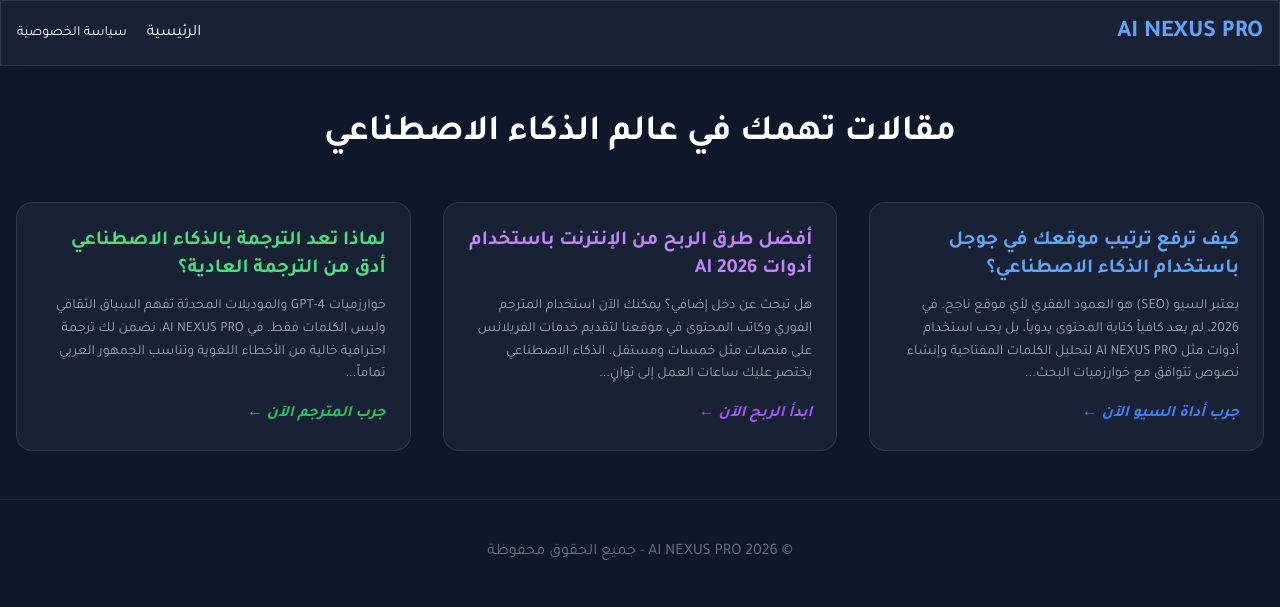
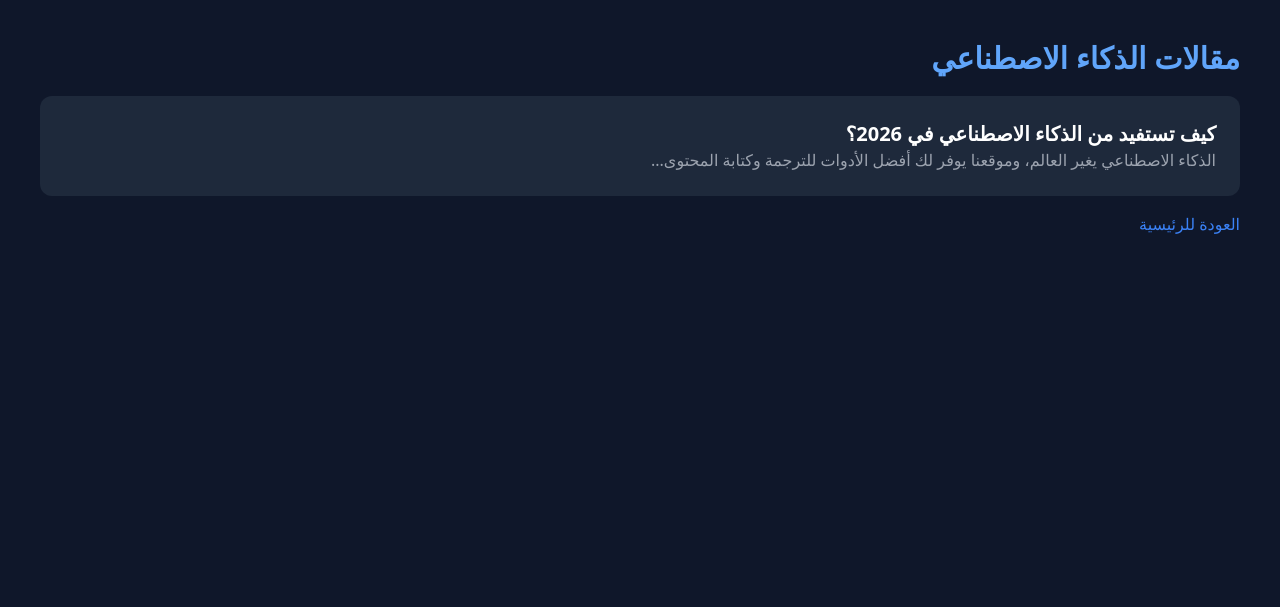
Before and after one commit to rogaareef/ai-nexus-pro, a website: page blog.html in a window 1280 px wide. Drawn offline with nearby package versions, Linux system fonts and the light colour scheme.

Commit message:
Revise blog structure and update content
Updated the blog layout and content for better presentation.

```diff
--- a/blog.html
+++ b/blog.html
@@ -1,62 +1,12 @@
 <!DOCTYPE html>
 <html lang="ar" dir="rtl">
-<head>
-    <script async src="https://pagead2.googlesyndication.com/pagead/js/adsbygoogle.js?client=ca-pub-6119422909390809" crossorigin="anonymous"></script>
-    <meta charset="UTF-8">
-    <meta name="viewport" content="width=device-width, initial-scale=1.0">
-    <title>مدونة الذكاء الاصطناعي - AI NEXUS PRO</title>
-    <script src="https://cdn.tailwindcss.com"></script>
-    <style>
-        @import url('https://fonts.googleapis.com/css2?family=Tajawal:wght@400;700&display=swap');
-        body { font-family: 'Tajawal', sans-serif; background: #0f172a; color: white; }
-        .glass { background: rgba(30, 41, 59, 0.7); backdrop-filter: blur(10px); border: 1px solid rgba(255,255,255,0.1); }
-        article { transition: transform 0.3s; }
-        article:hover { transform: translateY(-5px); }
-    </style>
-</head>
-<body>
-    <nav class="glass sticky top-0 z-50 p-4">
-        <div class="container mx-auto flex justify-between items-center">
-            <a href="/" class="text-2xl font-bold text-blue-400">AI NEXUS PRO</a>
-            <div class="space-x-4 space-x-reverse">
-                <a href="/" class="hover:text-blue-300">الرئيسية</a>
-                <a href="/policy.html" class="hover:text-blue-300 text-sm">سياسة الخصوصية</a>
-            </div>
-        </div>
-    </nav>
-
-    <main class="container mx-auto px-4 py-12">
-        <h1 class="text-4xl font-bold text-center mb-12 text-gradient">مقالات تهمك في عالم الذكاء الاصطناعي</h1>
-
-        <div class="grid md:grid-cols-2 lg:grid-cols-3 gap-8">
-            <article class="glass p-6 rounded-2xl">
-                <h2 class="text-xl font-bold mb-3 text-blue-400">كيف ترفع ترتيب موقعك في جوجل باستخدام الذكاء الاصطناعي؟</h2>
-                <p class="text-gray-400 text-sm mb-4 leading-relaxed">
-                    يعتبر السيو (SEO) هو العمود الفقري لأي موقع ناجح. في 2026، لم يعد كافياً كتابة المحتوى يدوياً، بل يجب استخدام أدوات مثل AI NEXUS PRO لتحليل الكلمات المفتاحية وإنشاء نصوص تتوافق مع خوارزميات البحث...
-                </p>
-                <a href="/" class="text-blue-500 font-bold hover:underline italic">جرب أداة السيو الآن ←</a>
-            </article>
-
-            <article class="glass p-6 rounded-2xl">
-                <h2 class="text-xl font-bold mb-3 text-purple-400">أفضل طرق الربح من الإنترنت باستخدام أدوات AI 2026</h2>
-                <p class="text-gray-400 text-sm mb-4 leading-relaxed">
-                    هل تبحث عن دخل إضافي؟ يمكنك الآن استخدام المترجم الفوري وكاتب المحتوى في موقعنا لتقديم خدمات الفريلانس على منصات مثل خمسات ومستقل. الذكاء الاصطناعي يختصر عليك ساعات العمل إلى ثوانٍ...
-                </p>
-                <a href="/" class="text-purple-500 font-bold hover:underline italic">ابدأ الربح الآن ←</a>
-            </article>
-
-            <article class="glass p-6 rounded-2xl">
-                <h2 class="text-xl font-bold mb-3 text-green-400">لماذا تعد الترجمة بالذكاء الاصطناعي أدق من الترجمة العادية؟</h2>
-                <p class="text-gray-400 text-sm mb-4 leading-relaxed">
-                    خوارزميات GPT-4 والموديلات المحدثة تفهم السياق الثقافي وليس الكلمات فقط. في AI NEXUS PRO، نضمن لك ترجمة احترافية خالية من الأخطاء اللغوية وتناسب الجمهور العربي تماماً...
-                </p>
-                <a href="/" class="text-green-500 font-bold hover:underline italic">جرب المترجم الآن ←</a>
-            </article>
-        </div>
-    </main>
-
-    <footer class="text-center py-10 text-gray-500 border-t border-slate-800">
-        <p>© 2026 AI NEXUS PRO - جميع الحقوق محفوظة</p>
-    </footer>
+<head><meta charset="UTF-8"><title>المدونة - AI NEXUS PRO</title><script src="https://cdn.tailwindcss.com"></script></head>
+<body class="bg-slate-900 text-white p-10">
+    <h1 class="text-3xl font-bold mb-5 text-blue-400">مقالات الذكاء الاصطناعي</h1>
+    <div class="p-6 bg-slate-800 rounded-xl mb-4">
+        <h2 class="text-xl font-bold">كيف تستفيد من الذكاء الاصطناعي في 2026؟</h2>
+        <p class="text-gray-400">الذكاء الاصطناعي يغير العالم، وموقعنا يوفر لك أفضل الأدوات للترجمة وكتابة المحتوى...</p>
+    </div>
+    <a href="/" class="text-blue-500">العودة للرئيسية</a>
 </body>
 </html>
```
